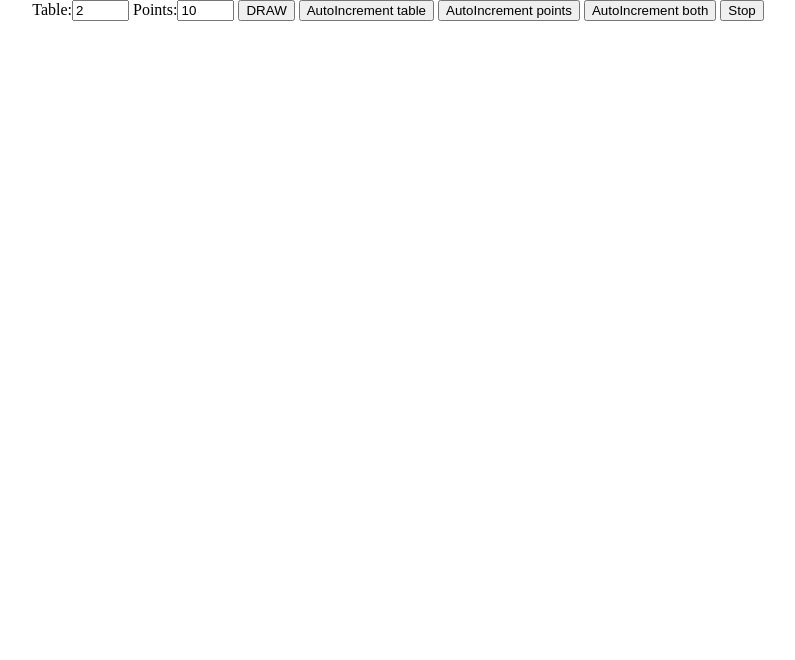
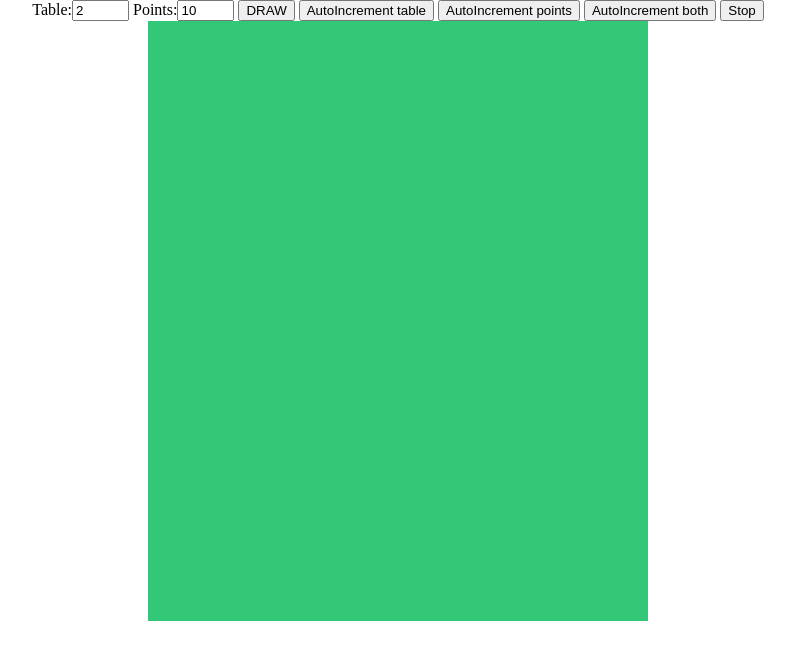
Before and after one commit to lloydjoseph/joseph_epsi_b2_js, a plain HTML site: page drawCircle/index.html in a window 1280 px wide. Shown: the whole page, without its empty margins (242-1037 px from the left). Drawn offline with Linux system fonts and the light colour scheme.

Commit message:
Update index.html

```diff
--- a/drawCircle/index.html
+++ b/drawCircle/index.html
@@ -4,7 +4,7 @@
 	<title>Multiplication</title>
   <meta charset="utf-8">
   <link href="style.css" rel="stylesheet" media="all" type="text/css">
-  <script type="text/javascript" src="index.todo.js"></script>
+  <script type="text/javascript" src="script.js"></script>
 </head>
 <body onload="load();">
 
```
